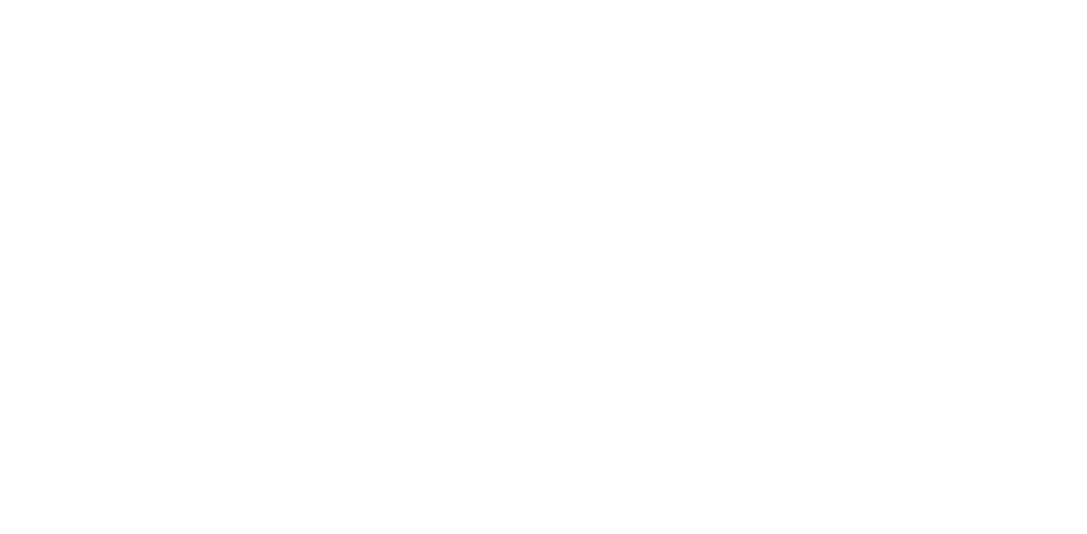
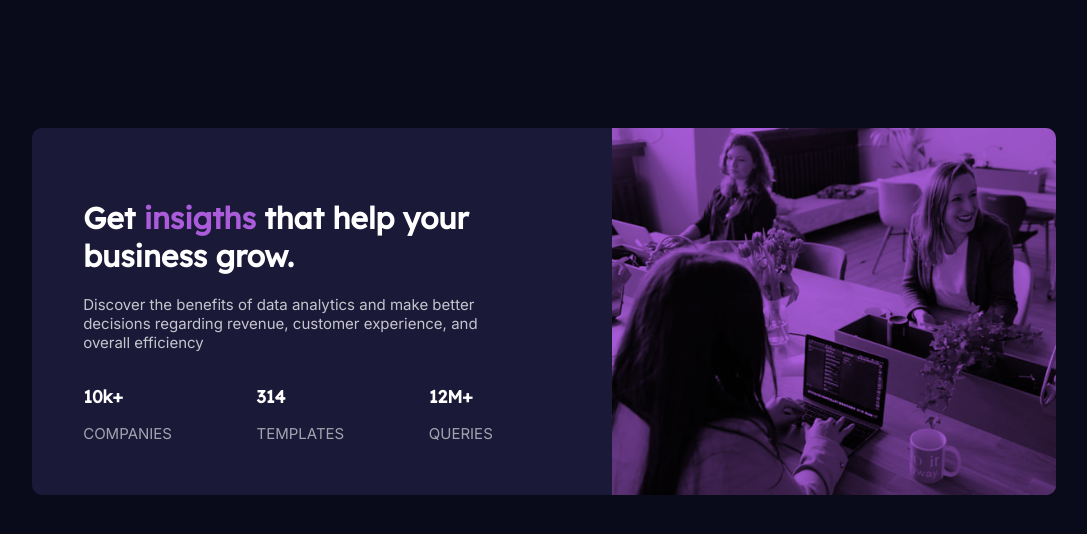
Before and after one commit to altovoy/stats-preview-card-component-main, a plain HTML site: page index.html in a window 1280 px wide. Shown: the whole page, without its empty margins (96-1183 px from the left). Drawn offline with Linux system fonts and the light colour scheme.

Commit message:
Basic structure
- Colors
- Basic elements position

```diff
--- a/css/styles.css
+++ b/css/styles.css
@@ -0,0 +1,87 @@
+
+
+
+:root{
+    /* primary colors */
+    --very-dark-blue: hsl(233, 47%, 7%); /* main background */
+    --dark-desaturated-blue: hsl(244, 38%, 16%); /* card background */
+    --soft-violet: hsl(277, 64%, 61%); /* accent */
+
+    /* neutral colors */
+    --slightly-transparent-white-main: hsla(0, 0%, 100%, 0.75); /* main paragraph */
+    --slightly-transparent-white-stat: hsla(0, 0%, 100%, 0.6);  /* stat headings */
+}
+
+body{
+    margin: 0;
+    padding: 0;
+    font-size: 15px;
+    color: white;
+    font-family: 'Inter';
+    font-weight: 400;
+    background-color: var(--very-dark-blue);
+}
+
+p {
+    color: var(--slightly-transparent-white-main);
+}
+
+.container{
+    background-color: var(--dark-desaturated-blue);
+    margin: 10%;
+    position: relative;
+    border-radius: 10px;
+    overflow: hidden;
+}
+
+.card-content {
+    width: 40%;
+    height: auto;
+    padding: 5%;
+}
+
+.image-holder {
+    content: "";
+    background: var(--soft-violet);
+    position: absolute;
+    right: 0;
+    top: 0;
+    bottom: 0;
+    height: 100%;
+}
+
+img {
+    mix-blend-mode: multiply;
+    height: 100%;
+}
+
+h1, h2, h3 {
+    font-family: 'Lexend Deca';
+}
+
+.accent{
+    color: var(--soft-violet);
+}
+
+.stat-desc {
+    color: var(--slightly-transparent-white-stat);
+    text-transform: uppercase;
+}
+
+
+.summary{
+    display: flex;
+    flex-direction: row;
+    justify-content: space-between;
+    align-items: baseline;
+}
+
+
+@media only screen and (max-width: 375px) {
+
+}
+
+
+@media only screen and (min-width: 1440px) {
+
+}
--- a/index.html
+++ b/index.html
@@ -1,15 +1,57 @@
 <!DOCTYPE html>
 <html lang="en">
+
 <head>
   <meta charset="UTF-8">
-  <meta name="viewport" content="width=device-width, initial-scale=1.0"> <!-- displays site properly based on user's device -->
+  <meta name="viewport" content="width=device-width, initial-scale=1.0">
+  <!-- displays site properly based on user's device -->
 
   <link rel="icon" type="image/png" sizes="32x32" href="./images/favicon-32x32.png">
+  <link rel="preconnect" href="https://fonts.gstatic.com">
+  <link href="https://fonts.googleapis.com/css2?family=Inter:wght@400;700&family=Lexend+Deca&display=swap"
+    rel="stylesheet">
   <link rel="stylesheet" href="css/styles.css">
   <title>Frontend Mentor | Stats preview card component</title>
 
 </head>
+
 <body>
 
+  <div class="container">
+    <div class="image-holder">
+      <img src="images/image-header-desktop.jpg" alt="Company members on meet">
+    </div>
+
+
+    <div class="card-content">
+
+
+      <h1>Get <span class="accent">insigths</span> that help your business grow.</h1>
+      <p>Discover the benefits of data analytics and make better decisions regarding revenue,
+        customer experience, and overall efficiency</p>
+
+      <section class="summary">
+        <div>
+          <h3>10k+</h3>
+          <span class="stat-desc">Companies</span>
+        </div>
+
+        <div>
+          <h3>314</h3>
+          <span class="stat-desc">Templates</span>
+        </div>
+
+        <div>
+          <h3>12M+</h3>
+          <span class="stat-desc">Queries</span>
+        </div>
+      </section>
+
+
+    </div>
+  </div>
+
+
 </body>
+
 </html>
```
